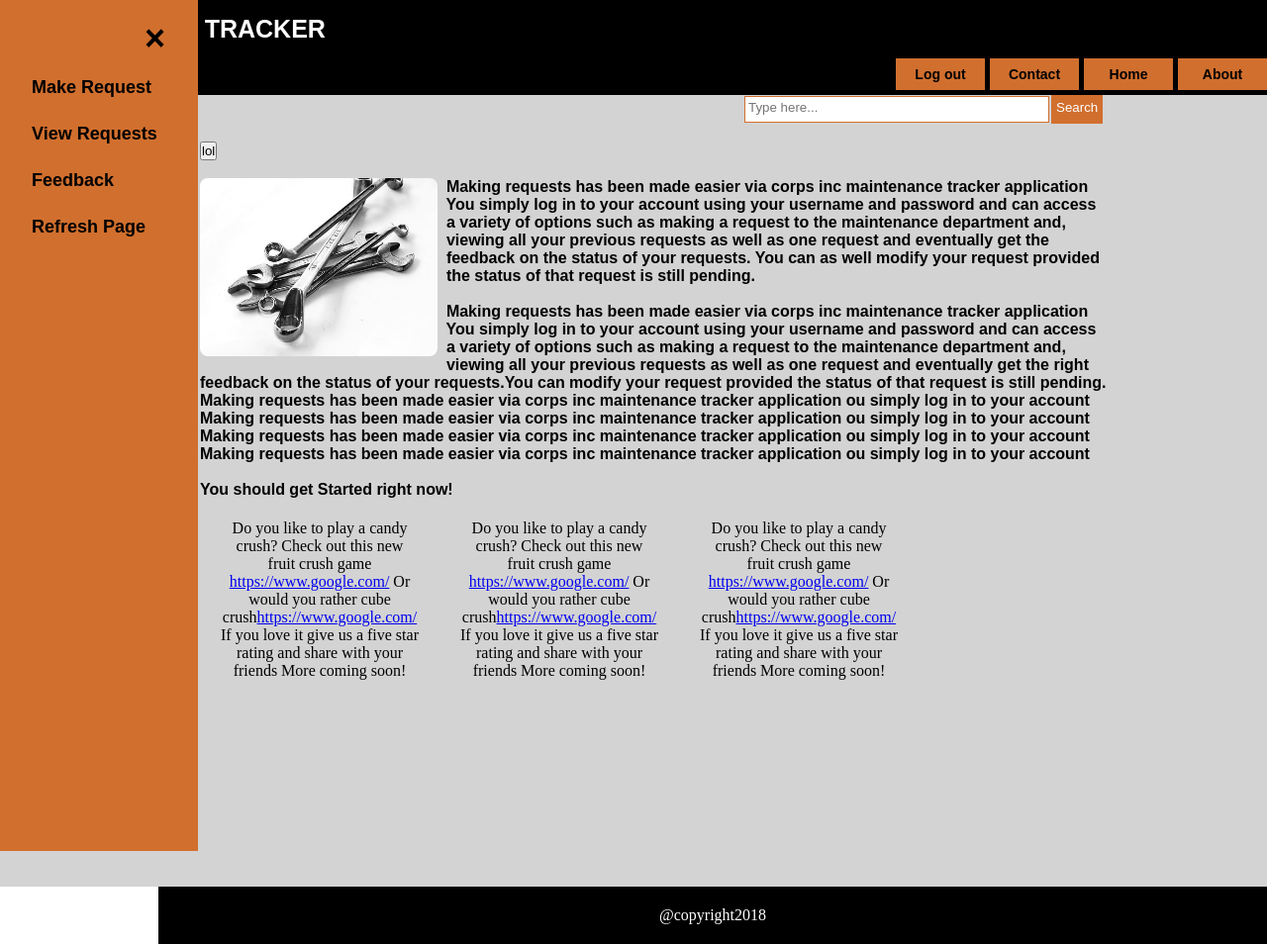
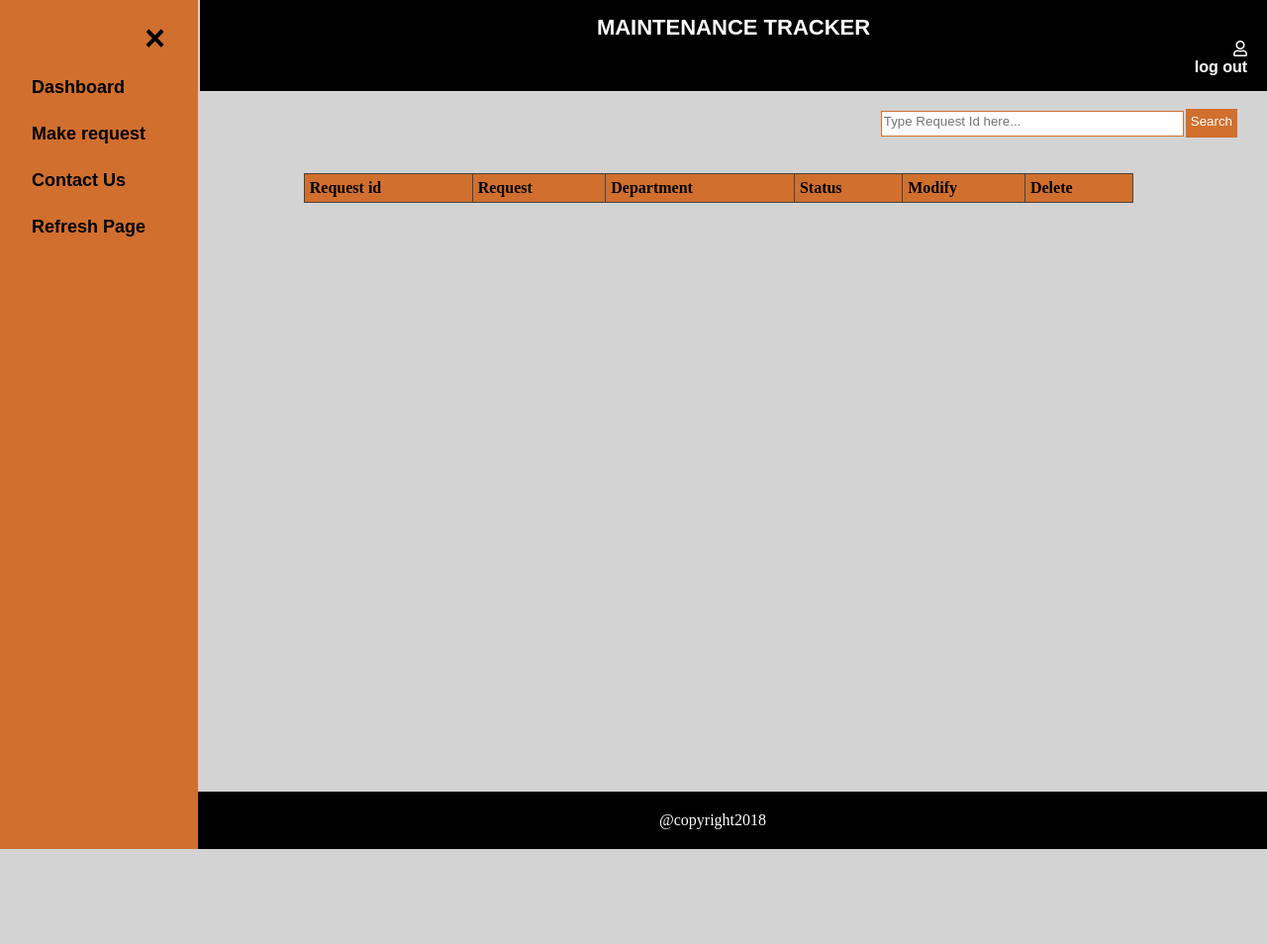
Before and after one commit to janetnim/Maintenance-Tracker-2, a PHP site: page /UI/templates/user_homepage.html in a window 1280 px wide. Shown: the whole page at 99% size. After the commit the page ends 858 px from the top, so only its background shows below. Run offline with PHP 8.4, Linux system fonts and the light colour scheme; lists and menus that the app fills with data are empty; some libraries are stand-ins or nearby versions.

Commit message:
[feature] edit side navigation bar

```diff
--- a/UI/templates/user_homepage.css
+++ b/UI/templates/user_homepage.css
@@ -197,10 +197,13 @@ li a:hover{
 }
 #search_bar{
 	width: 300px;
-	padding: 3px;
+	padding: 2px;
 	margin-left: 550px;
 	padding-bottom: 7px;
 	border: 1px solid #d16f2e;
+}
+#search_req-form{
+	text-align: right;
 }
 div.content{
 	width: 200px;
@@ -285,6 +288,30 @@ a.button {
 }
 #cancel_button:hover{
 	background: grey;
+}
+#filter_button{
+	margin-left: 10px;
+	margin-right: 10px;
+	padding: 5px;
+	float: left;
+	background-color: #d16f2e;
+	-webkit-appearance: button;
+    -moz-appearance: button;
+    appearance: button;
+    text-decoration: none;
+    color: black;
+    border-radius: 5px;
+    font: bold 16px Arial;
+    cursor: pointer;
+}
+#filter_button:hover, #cancel_button:active{
+	background: #808080;
+}
+#filter_button:hover{
+	background: grey;
+}
+#butt_on{
+	display: inline-block;
 }
 #back_button{
 	margin-left: 10px;
--- a/UI/templates/user_homepage.html
+++ b/UI/templates/user_homepage.html
@@ -1,79 +1,64 @@
 <!DOCTYPE html>
 <html lang = "en">
 	<head>
-		<meta charset="utf-8" name="viewport" content="width=device-width,height=device-height,initial-scale=1.0"/>
+		<meta charset="utf-8"/>
 		<title>Maintenance Department Request Tracker</title>
 		<link rel="stylesheet" href="user_homepage.css">
+		<link rel="stylesheet" href="https://use.fontawesome.com/releases/v5.1.0/css/all.css" integrity="sha384-lKuwvrZot6UHsBSfcMvOkWwlCMgc0TaWr+30HWe3a4ltaBwTZhyTEggF5tJv8tbt" crossorigin="anonymous">
 		<script src="logout.js"></script>
 		<script src="login.js"></script>
 		<script src="side_bar.js"></script>
 	</head>
 	<body>
 	<div id = "big_wrapper">
-		<div id = "top_header">
-			<h1>MAINTENANCE TRACKER</h1>
-		</div>
-		<nav id="top_menu">
-			<ul>
-				<li><a href="about.html">About</a></li>
-				<li><a href="user_homepage.html">Home</a></li>
-				<li><a href="user_contact.html">Contact</a></li>
-				<li ><a href="user_homepage.html" onclick="logout();">Log out</a></li>
-			</ul>
-		</nav>
 		<div id = "new_div">
-			<div id="Sidenav" class="sidebar">
+			<div id="Sidenav" class="sidebar" tabindex="1">
 				<a href="javascript:void(0)" class="closebtn" onclick="closeNav()">&times;</a>
-				  <a href="make_req.html">Make Request</a>
-				  <a href="view_req.html">View Requests</a>
-				  <a href="feedback.html">Feedback</a>
+				<a href="user_homepage.html">Dashboard</a>
+				<a href="make_req.html">Make request</a>
+				<a href="user_contact.html">Contact Us</a>
 				<a href="javascript:location.reload(true)">Refresh Page</a>
 			</div>
 			<br>
-			<span onclick="openNav()">
-				<div id="line"></div>
-				<div id="line"></div>
-				<div id="line"></div>
-			</span>
+			<div onclick="openNav()">
+				<span>
+					<div id="line"></div>
+					<div id="line"></div>
+					<div id="line"></div>
+				</span>
+			</div>
 			<section id = "main_section">
-				<form>
-					<input type="text" placeholder="Type here..." maxlength="50" id="search_bar">
-					<input type="submit" value="Search" id="submit">
-				</form>
+				<header id = "top_header">
+					<div id="first">
+					<h4>MAINTENANCE TRACKER</h4>
+					</div>
+					<div id="username" onclick="logout();">
+						<i class="far fa-user"></i>
+						<h2>log out</h2>
+					</div>
+				</header>
 				<br>
-				<button onclick="account();">lol</button>
-				<div id="hom_text">
-					<br>
-					<img src="gears.jpg" id="index_image" id="image" align="left" width="240" height="240">
-					<h2>&nbsp Making requests has been made easier via corps inc maintenance tracker application</h2>
-					<h2>&nbsp You simply log in to your account using your username and password and can access</h2>
-					<h2>&nbsp a variety of options such as making a request to the maintenance department and, </h2>
-					<h2>&nbsp viewing all your previous requests as well as one request and eventually get the</h2>
-					<h2>&nbsp feedback on the status of your requests. You can as well modify your request provided</h2>
-					<h2>&nbsp the status of that request is still pending.</h2><br>
-					<h2>&nbsp Making requests has been made easier via corps inc maintenance tracker application</h2>
-					<h2>&nbsp You simply log in to your account using your username and password and can access</h2>
-					<h2>&nbsp a variety of options such as making a request to the maintenance department and, </h2>
-					<h2>&nbsp viewing all your previous requests as well as one request and eventually get the right</h2>
-					<h2>feedback on the status of your requests.You can modify your request provided
-					the status of that request is still pending.</h2>
-					<h2>Making requests has been made easier via corps inc maintenance tracker application
-					ou simply log in to your account</h2>
-					<h2>Making requests has been made easier via corps inc maintenance tracker application
-					ou simply log in to your account</h2>
-					<h2>Making requests has been made easier via corps inc maintenance tracker application
-					ou simply log in to your account</h2>
-					<h2>Making requests has been made easier via corps inc maintenance tracker application
-					ou simply log in to your account</h2>
+				<div id="search_req-form">
+						<input type="text" placeholder="Type Request Id here..." maxlength="50" id="search_bar">
+						<button type="submit" value="Search" id="submit" onclick="searchreq()">Search</button>
 				</div>
-				<br>
-				<h2>You should get Started right now!</h2>
-				<div class="content">Do you like to  play a candy crush? Check out this new fruit crush game <a href="goole.com">https://www.google.com/</a> Or would you rather cube crush<a href="google.com">https://www.google.com/</a> If you love it give us a five star rating and share with your friends
-				More coming soon!</div>
-				<div class="content">Do you like to  play a candy crush? Check out this new fruit crush game <a href="goole.com">https://www.google.com/</a> Or would you rather cube crush<a href="google.com">https://www.google.com/</a> If you love it give us a five star rating and share with your friends
-				More coming soon!</div>
-				<div class="content">Do you like to  play a candy crush? Check out this new fruit crush game <a href="goole.com">https://www.google.com/</a> Or would you rather cube crush<a href="google.com">https://www.google.com/</a> If you love it give us a five star rating and share with your friends
-				More coming soon!</div>
+				<br><br>
+				<div id="requests">
+					<div style="overflow-x:auto;">
+						<table border="1px solid black" align="center">
+							<thead>
+								<th>Request id</th>
+								<th>Request</th>
+								<th>Department</th>
+								<th>Status</th>
+								<th>Modify</th>
+								<th>Delete</th>
+							</thead>
+							<tbody>
+							</tbody>
+						</table>
+					</div>
+				</div>
 			</section>
 		</div>
 		<footer id = "the_footer">
```
Also changed, not shown: UI/templates/admin_reject.html (+6 -21 lines), UI/templates/admin_requests.html (+11 -10 lines), UI/templates/admin_resolve.html (+6 -21 lines), UI/templates/admin_view.html (+2 -7 lines), UI/templates/login.js (+67 -42 lines), UI/templates/make_req.html (+25 -28 lines), UI/templates/user_contact.html (+25 -25 lines), index.html (+9 -26 lines).
